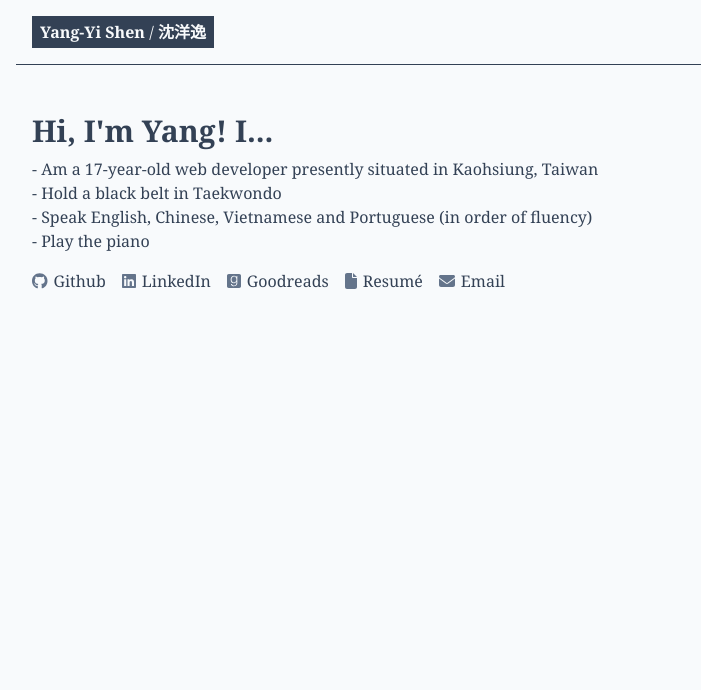
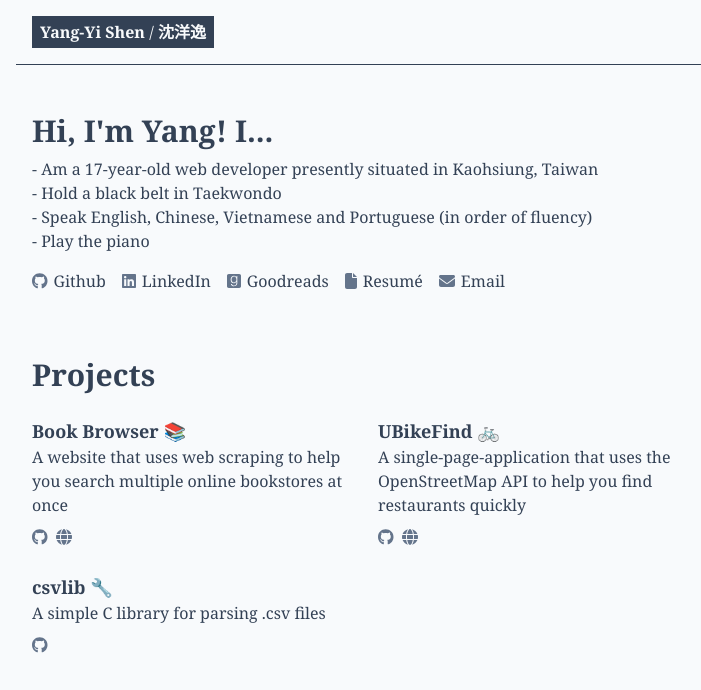
Before and after one commit to yangyi-shen/personal-website, a React (Vite) app: page / in a window 1280 px wide. Shown: the top 690 px of the page, without its empty margins (274-975 px from the left). Built offline with nearby package versions, Linux system fonts and the light colour scheme.

Commit message:
feat: create projects section

```diff
--- a/src/App.tsx
+++ b/src/App.tsx
@@ -2,6 +2,7 @@ import React from "react"
 
 import Header from "./components/Header"
 import Banner from "./components/Banner"
+import Projects from "./components/Projects"
 
 const App: React.FC = () => {
   return (
@@ -9,6 +10,7 @@ const App: React.FC = () => {
       <div className="w-[700px]">
         <Header />
         <Banner />
+        <Projects />
       </div>
     </main>
   )
--- /dev/null
+++ b/src/components/Projects.tsx
@@ -0,0 +1,51 @@
+import React from "react"
+import { faGithub } from "@fortawesome/free-brands-svg-icons"
+import { FontAwesomeIcon } from "@fortawesome/react-fontawesome"
+import { faGlobe } from "@fortawesome/free-solid-svg-icons"
+
+const projectsList = [
+    {
+        name: "Book Browser 📚",
+        url: "https://book-browser.yyshen.com",
+        github: "https://github.com/yangyi-shen/book-browser",
+        description: "A website that uses web scraping to help you search multiple online bookstores at once",
+    },
+    {
+        name: "UBikeFind 🚲",
+        url: "https://dinerfind.vercel.app",
+        github: "https://github.com/yangyi-shen/ubikefind",
+        description: "A single-page-application that uses the OpenStreetMap API to help you find restaurants quickly",
+    },
+    {
+        name: 'csvlib 🔧',
+        url: null,
+        github: 'https://github.com/yangyi-shen/csvlib',
+        description: 'A simple C library for parsing .csv files'
+    }
+]
+
+const Projects: React.FC = () => {
+    return (
+        <section className="p-4">
+            <p className="text-3xl font-bold mb-6">Projects</p>
+            <div className="grid grid-cols-2 gap-6">
+                {
+                    projectsList.map(project => (
+                        <div className="flex flex-col justify-between">
+                            <div>
+                                <p className="font-semibold text-lg">{project.name}</p>
+                                <p>{project.description}</p>
+                            </div>
+                            <div className="flex gap-2 mt-2">
+                                <a className="text-slate-500 hover:text-slate-600" href={project.github}><FontAwesomeIcon icon={faGithub} /></a>
+                                {project.url && <a className="text-slate-500 hover:text-slate-600" href={project.url}><FontAwesomeIcon icon={faGlobe} /></a>}
+                            </div>
+                        </div>
+                    ))
+                }
+            </div>
+        </section>
+    )
+}
+
+export default Projects
```
